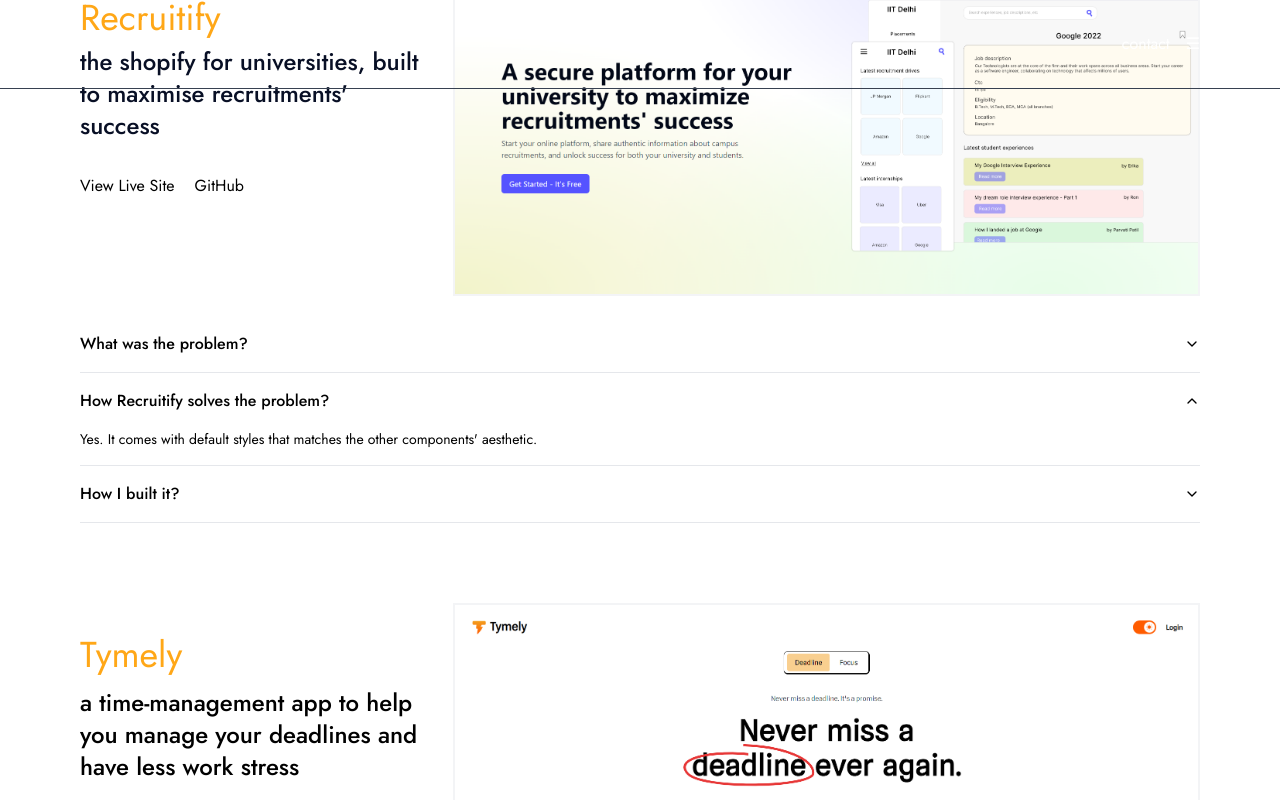
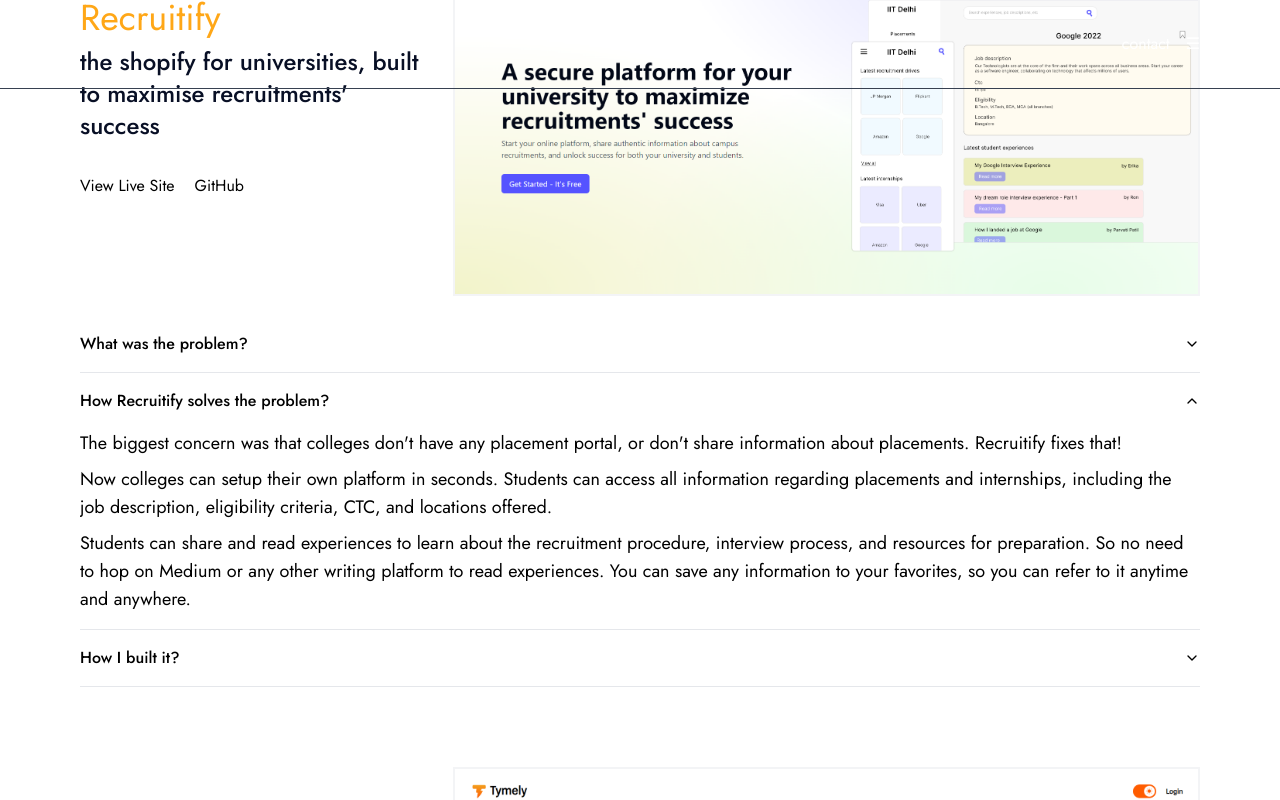
Before and after one commit to PalakJain9/New-Portfolio, a Next.js app: page / in a window 1280 px wide. Both pictures are taken after a click on the button "How Recruitify solves the problem?". Shown: the part 1203-2003 px from the top of the page. Built offline with nearby package versions, Linux system fonts and the light colour scheme.

Commit message:
project: accordion description

```diff
--- a/src/components/Projects.tsx
+++ b/src/components/Projects.tsx
@@ -6,6 +6,8 @@
   AccordionItem,
   AccordionTrigger,
 } from "@/components/ui/accordion";
+
+let accordianTextStyle = "flex flex-col justify-center items-start text-base md:text-lg gap-2"
 
 function Recruitify () {
   return (
@@ -57,24 +59,48 @@
     </div>
 
       <Accordion type="single" collapsible className="w-full text-base">
+
         <AccordionItem value="item-1">
-          <AccordionTrigger>What was the problem?</AccordionTrigger>
+          <AccordionTrigger>
+            What was the problem?
+          </AccordionTrigger>
           <AccordionContent>
-            <p>hello</p>
+            <div className={accordianTextStyle}>
+              <p>Millions of students with their numerous dreams, sit for placements every year. Every company has its own unique way to recruit students. And universities never share any information regarding placements, or the recruitment procedure. With almost no information and extreme confusion, it becomes difficult for students to focus and perform well.</p>
+              <p>Online resources do help, but only to a certain extent. Procedure at IITs would differ from the one at tier-3 engineering colleges. You need a platform with all verified information about placements at your college to be able to perform well and accomplish your dreams.</p>
+            </div>
           </AccordionContent>
         </AccordionItem>
+
         <AccordionItem value="item-2">
           <AccordionTrigger>How Recruitify solves the problem?</AccordionTrigger>
           <AccordionContent>
-            Yes. It comes with default styles that matches the other
-            components&apos; aesthetic.
+            <div className={accordianTextStyle}>
+              <p>
+                The biggest concern was that colleges don&apos;t have any placement portal, or don&apos;t share information about placements. Recruitify fixes that!
+              </p>
+              <p>
+                Now colleges can setup their own platform in seconds. Students can access all information regarding placements and internships, including the job description, eligibility criteria, CTC, and locations offered.</p>
+              <p>
+                Students can share and read experiences to learn about the recruitment procedure, interview process, and resources for preparation. So no need to hop on Medium or any other writing platform to read experiences. You can save any information to your favorites, so you can refer to it anytime and anywhere.
+              </p>
+            </div>
           </AccordionContent>
         </AccordionItem>
+
         <AccordionItem value="item-3">
           <AccordionTrigger>How I built it?</AccordionTrigger>
           <AccordionContent>
-            Yes. It&apos;s animated by default, but you can disable it if you
-            prefer.
+            <div className={accordianTextStyle}>
+              <p className="italic font-medium">Tech Stack: Next.js, React, TypeScript, Tailwind CSS, NextAuth, MongoDB, Prisma</p>
+              <p>
+              &#8594; Reduced setup time of placement portals by 100% by designing and developing Recruitify, a user friendly web application to enable colleges to setup their placement portals in no time. <br />
+              &#8594; Implemented CRUD (Create, Read, Update, Delete) operations using Next.js API routes and Prisma. <br />
+              &#8594; Implemented secure user authentication and login functionality using NextAuth ensuring that only authorized individuals have access to the placement portal. <br />
+              &#8594; Optimized performance using Next.js server-side rendering to provide lightning-fast page load times and improve overall user experience. <br />
+              &#8594; Increased search relevance by up to 15% by designing a tag-based filtering UI using React.
+              </p>
+            </div>
           </AccordionContent>
         </AccordionItem>
       </Accordion>
@@ -123,24 +149,54 @@
     </div>
 
       <Accordion type="single" collapsible className="w-full">
+
         <AccordionItem value="item-1">
-          <AccordionTrigger>What was the problem?</AccordionTrigger>
+          <AccordionTrigger>
+            What was the problem?
+          </AccordionTrigger>
           <AccordionContent>
-            <p>hello</p>
+            <div className={accordianTextStyle}>
+              <p>
+                Studies show that 41% of employers have fired an employee for missing a deadline. And 58% of workers see deadlines as a major source of work-related stress. Yes. With so much going on, your todo list fails to track deadlines for the coming days.
+              </p>
+              <p>
+                Okay, so you remember your deadline but don&apos;t know how to do the task? That&apos;s a major reason why we procrastinate, and eventually accomplishing the deadline becomes difficult.</p>
+            </div>
           </AccordionContent>
         </AccordionItem>
+
         <AccordionItem value="item-2">
-          <AccordionTrigger>How Tymely solves the problem?</AccordionTrigger>
+          <AccordionTrigger>
+            How Tymely solves the problem?
+            </AccordionTrigger>
           <AccordionContent>
-            Yes. It comes with default styles that matches the other
-            components&apos; aesthetic.
+            <div className={accordianTextStyle}>
+              <p>
+                Tymely keeps track of your deadlines, gives you reminders so that you don&apos;t miss your deadlines. Indeed, all complex tasks can be done easily when broken down into smaller subtasks. Tymely does exactly that. It shares with you a step-by-step roadmap that you can follow to achieve your deadline on time.
+              </p>
+              <p>
+                Not just that, Tymely started with the vision of reducing work-related stress. With Tymely, you can focus on your work with the fully-customizable Pomodoro timer, app-blocking, and focus sounds.
+              </p>
+            </div>
           </AccordionContent>
         </AccordionItem>
         <AccordionItem value="item-3">
-          <AccordionTrigger>How I built it?</AccordionTrigger>
+          <AccordionTrigger>
+            How I built it?
+            </AccordionTrigger>
           <AccordionContent>
-            Yes. It&apos;s animated by default, but you can disable it if you
-            prefer.
+            <div className={accordianTextStyle}>
+              <p className="italic font-medium">
+              Tech Stack: Next.js, React, TypeScript, Tailwind CSS, Figma, Golang, MySQL
+              </p>
+              <p>
+                &#8594; Designed and developed Tymely, a time management web app which is powered by AI and backed by science.<br />
+                &#8594; Enhanced user engagement by 31% by building a dynamic priority task list, allowing users to enter, reorder, and delete tasks. <br />
+                &#8594; Utilized React DND kit for implementing the drag and drop functionality. <br />
+                &#8594; Onboarded 280 users within 21 days of deployment by utilizing Next.js 13 server-side rendering (SSR) techniques for better performance.
+              </p>
+
+            </div>
           </AccordionContent>
         </AccordionItem>
       </Accordion>
```
